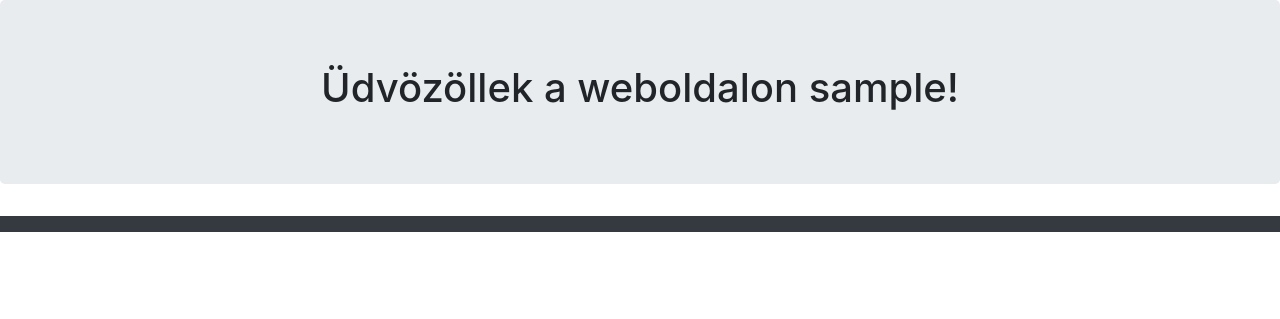
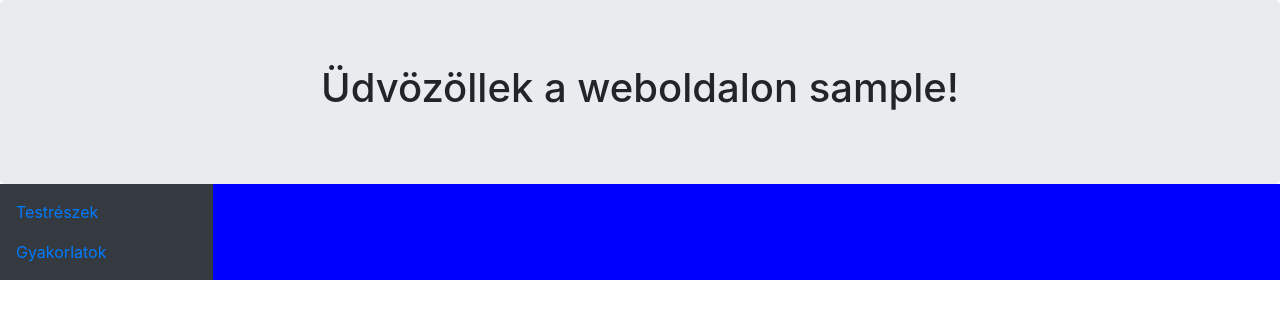
Before and after one commit to bumer125/teszt, a PHP site: page /mainpage.php in a window 1280 px wide. Shown: the top 319 px of the page. Run offline with PHP 8.4, Linux system fonts and the light colour scheme; the visitor is signed in with stand-in values (Sample User, id 1); some libraries are stand-ins or nearby versions.

Commit message:
I develope some part of the mainpage.php file!

```diff
--- a/workout/mainpage.php
+++ b/workout/mainpage.php
@@ -7,7 +7,6 @@
 		session_destroy();
 		header("Location:index.php");
 	}
-	//echo $_SESSION["email"];
 ?>
 <!DOCTYPE html>
 <html lang="hu">
@@ -21,16 +20,34 @@
 		<link rel="stylesheet" href="https://maxcdn.bootstrapcdn.com/bootstrap/4.3.1/css/bootstrap.min.css"><!--import bootstrap-->
 		<script src="https://cdnjs.cloudflare.com/ajax/libs/popper.js/1.14.7/umd/popper.min.js"></script><!--import bootstrap-->
 		<script src="https://maxcdn.bootstrapcdn.com/bootstrap/4.3.1/js/bootstrap.min.js"></script><!--import bootstrap-->
+		<script src="ajax.js"></script>
 		<style>
 
 		</style>
 	</head>
 	<body>
-		<div class="jumbotron text-center">
+		<div class="jumbotron text-center" style="margin-bottom:0px">
 			<h1>Üdvözöllek a weboldalon <?php echo $_SESSION["username"]?>!</h1>
 		</div>
-		<nav class="navbar navbar-expand-sm bg-dark nav-dark">
-
-		</nav>
+		<div class="container-fluid">
+			<div class="row">
+				<div class="col-sm-2 p-0">
+					<nav class="navbar bg-dark nav-dark" >
+						<ul class="navbar-nav">
+							<li class="nav-item">
+								<a href="#" onclick='listDat("bodypart");' class="nav-link">Testrészek</a>
+							</li>
+							<li class="nav-item">
+								<a href="#" class="nav-link">Gyakorlatok</a>
+							</li>
+						</ul>
+					</nav>
+				</div >
+				<div class="col-sm-10" style="background-color:blue">
+					<table id="maintable">
+					</table>
+				</div>
+			</div>
+		</div>
 	</body>
 </html>
```
